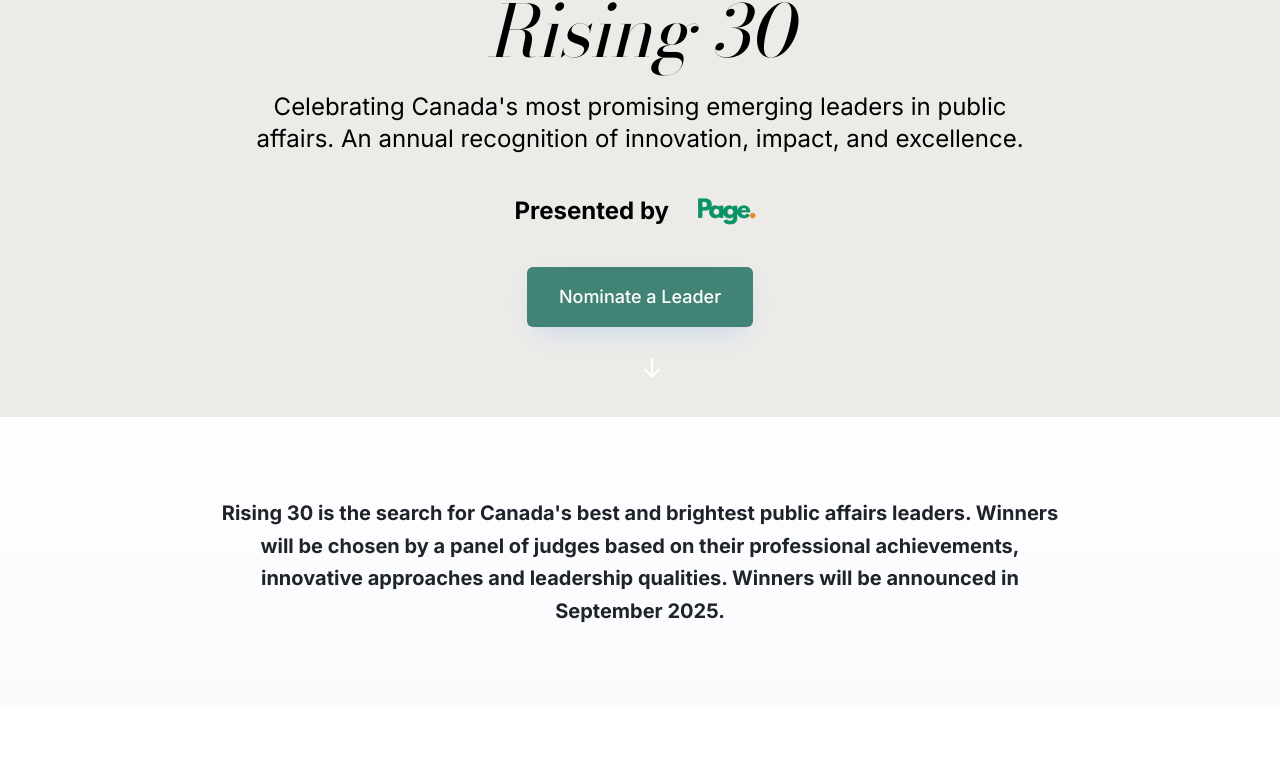
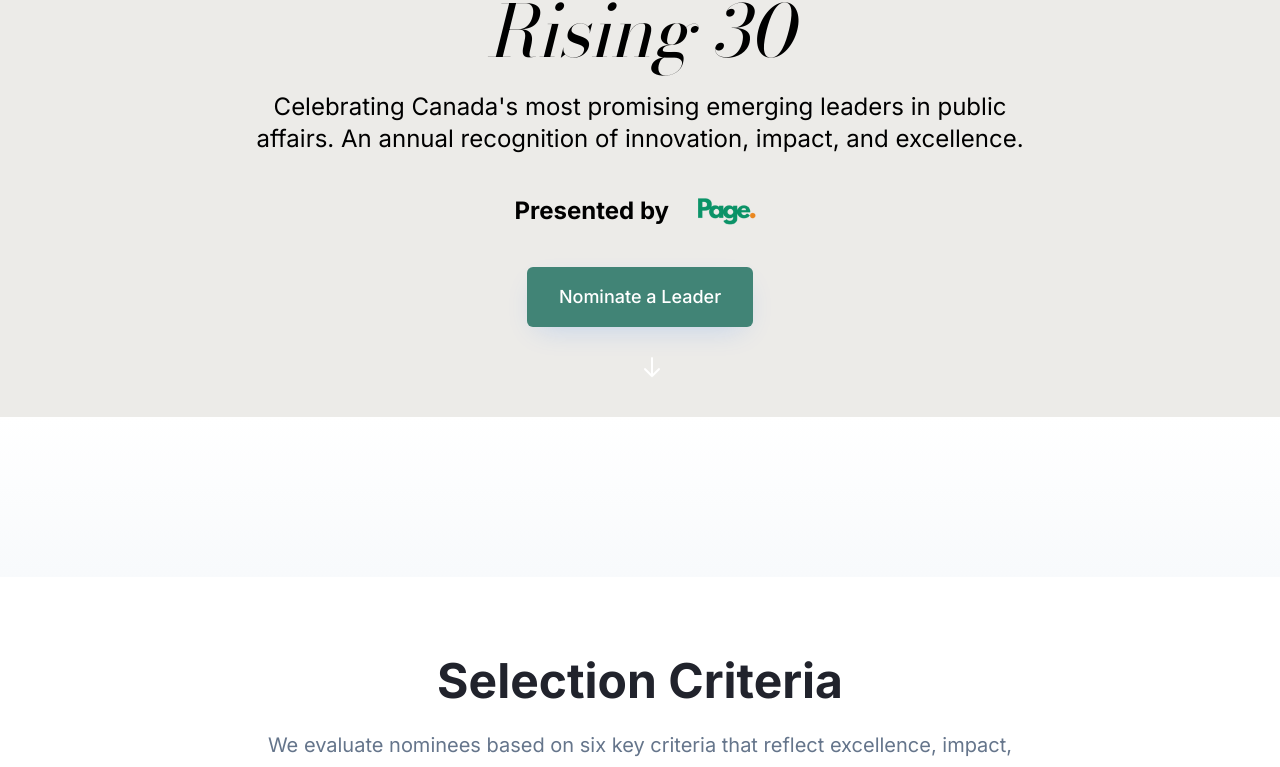
Before and after one commit to brettchang/rising30-leaders-nominate, a React (Vite) app: page / in a window 1280 px wide. Shown: the part 383-1150 px from the top of the page. Built offline with nearby package versions, Linux system fonts and the light colour scheme.

Commit message:
Delete About section text
Deleted the text from the About section.

```diff
--- a/src/components/About.tsx
+++ b/src/components/About.tsx
@@ -4,9 +4,6 @@ const About = () => {
   return (
     <section className="py-20 bg-gradient-subtle">
       <div className="max-w-4xl mx-auto px-6 text-center">
-        <p className="text-xl text-foreground leading-relaxed font-bold">
-          Rising 30 is the search for Canada's best and brightest public affairs leaders. Winners will be chosen by a panel of judges based on their professional achievements, innovative approaches and leadership qualities. Winners will be announced in September 2025.
-        </p>
       </div>
     </section>
   );
```
